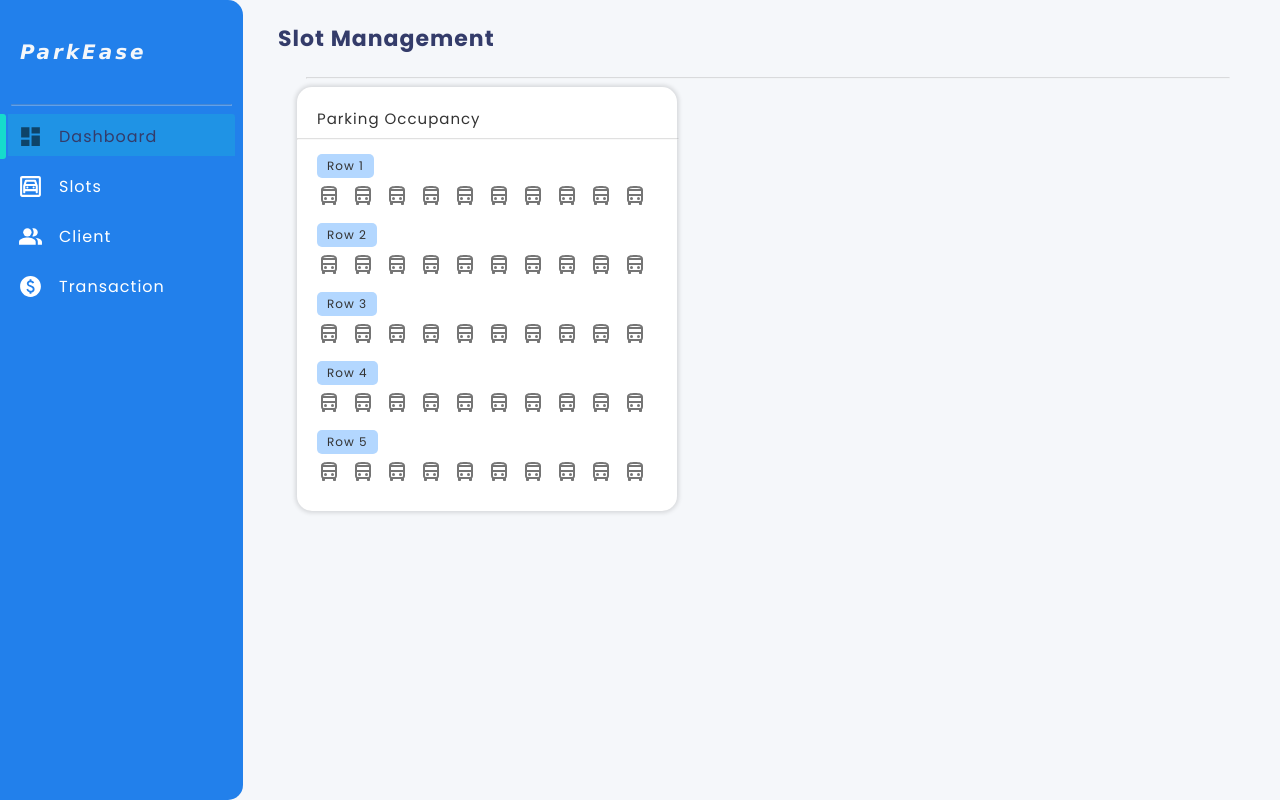
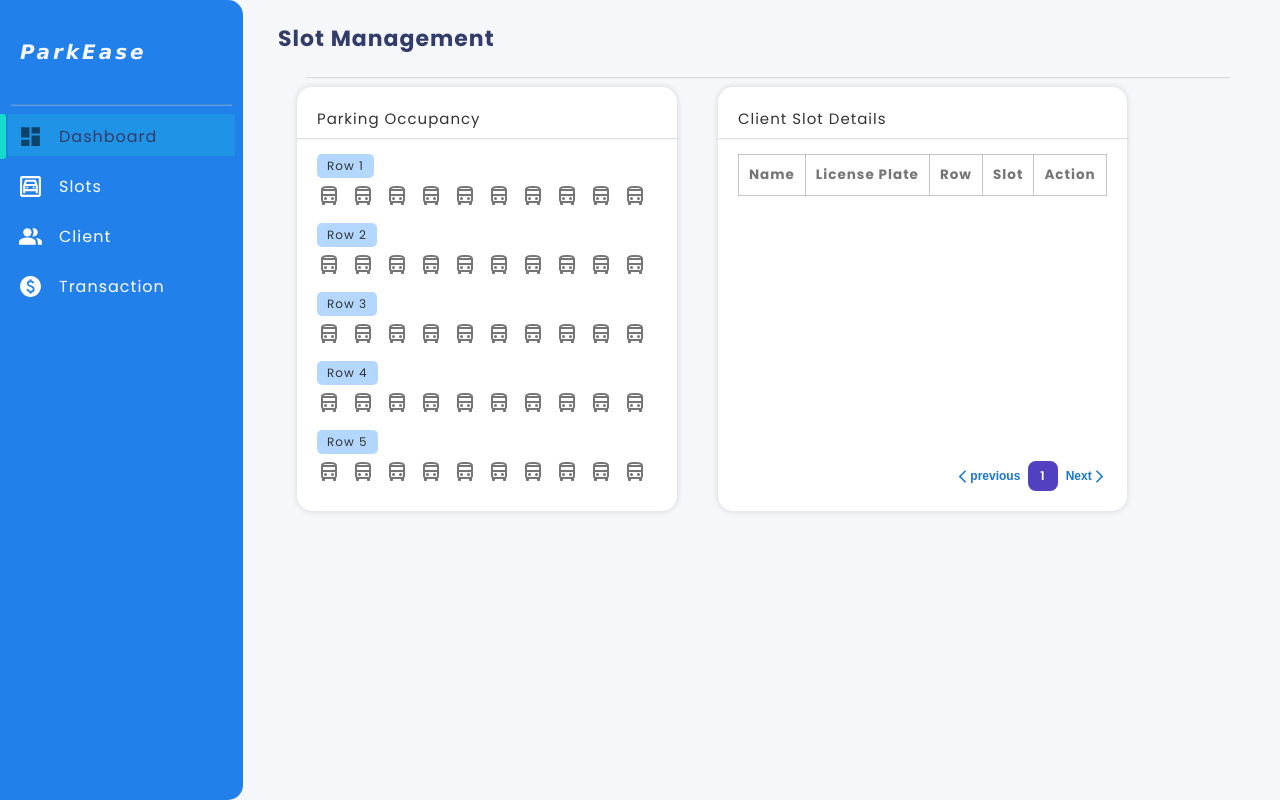
Before and after one commit to froyd03/Parking-Managment-System, a React (Vite) app: page /slot in a window 1280 px wide. Built offline with nearby package versions, Linux system fonts and the light colour scheme.

Commit message:
fix design for inputs and revision code for css

```diff
--- a/src/pages/Client/Client.css
+++ b/src/pages/Client/Client.css
@@ -3,11 +3,13 @@
     padding: 20px;
     border-radius: 10px;
     margin-left: 2%;
+    position: relative;
     box-shadow: 0 4px 6px rgba(0, 0, 0, 0.1);
 }
 
 .table-responsive {
     overflow-x: auto;
+    margin-top: 1.5rem;
 }
 
 @media (max-width: 768px) {
--- a/src/pages/Client/Client.jsx
+++ b/src/pages/Client/Client.jsx
@@ -115,6 +115,8 @@ export default function Client(){
                             <option value="guest">Guests</option>
                         </select>
                     <div className="records-section">
+                        <p>Client History Overview </p>
+                        <hr className='line'/>
                         <div className = "table-responsive">
                             <table id="completed-parking-table">
                                 <thead>
--- a/src/pages/Dashboard/Dashboard.css
+++ b/src/pages/Dashboard/Dashboard.css
@@ -1,12 +1,13 @@
 .meter{
     width: 87%;
     height: 30%;
+    position: relative;
     display: flex;
     flex-direction: column;
     margin-left: 2%;
     border-radius: 10px;
     background-color: white;
-    padding: 10px 20px;
+    padding: 20px;
     font-size: 15px;
     box-shadow: 0px 0px 4px 1px rgba(0, 0, 0, 0.096);
 }
@@ -41,17 +42,36 @@
 .search{
     display: flex;
     flex-direction: row;
+    align-items: center;
+    margin-bottom: 1rem;
     justify-content: space-between;
 }
 
-.search-bar input{
-    margin-top: 5%;
-    width: 120px;
+.search-bar{
+    display: flex;
+    align-items: center;
     border-radius: 7px;
-    outline: none;
-    padding: 3px 5px;
-    background-color: rgba(0, 0, 0, 0.048);
-    border: 1px solid rgba(0, 0, 0, 0.466) ;
+    height: 20px;
+    width: 20%;
+    padding: 5px 8px;
+    border: 1px solid rgba(0, 0, 0, 0.212);
+
+    & > input{
+        padding: 0;
+        width: 100%;
+        height: 100%;
+
+        &:focus, &{
+            outline: none;
+            border: none;
+            background-color: transparent;
+        }
+    }
+
+    &:focus-within{
+        outline: 1px solid #156FF5;
+        background-color: #f4f4f496;
+    }
 }
 
 .add{
@@ -94,10 +114,7 @@ form h4{
 }
 
 .formInp{
-    padding: 10px;
-    border-radius: 10px;
     width: 90%;
-    border: 1px solid rgba(0, 0, 0, 0.5);
     margin-bottom: .9rem;
 }
 
@@ -107,18 +124,13 @@ form h4{
     align-items: center;
 }
 
-.formInp:focus, #inp-hour:focus, #inp-mins:focus{
-    outline: 1px solid #156FF5;
-    background-color: #F4F4F4;
-}
-
 .rbtn{
     display: flex;
     flex-direction: row;
     font-size: 14px;
     gap: 1rem;
     padding: 10px;
-    border: 1px solid rgba(0, 0, 0, 0.459);
+    border: 1px solid rgba(0, 0, 0, 0.212);
     width: 90%;
     border-radius: 10px;
     margin-bottom: .9rem;
--- a/src/pages/Dashboard/Dashboard.jsx
+++ b/src/pages/Dashboard/Dashboard.jsx
@@ -132,7 +132,8 @@ export default function Dashboard(){
                 clientType: clientOpt.current.value,
                 timeIn: formatDate(),
                 Rate: vehicleRbtn.current.checked ? "₱15/hr" : "₱7/hr",
-                slotLocation: Number(floorOpt.current.value) * 10 + Number(slotOpt.current.value)
+                Floor: Number(floorOpt.current.value),
+                Slot: Number(slotOpt.current.value)
             }
             setActiveData(tr => [newClient, ...tableRow]);
             setStoredData(newClient);
@@ -235,8 +236,8 @@ export default function Dashboard(){
             <div className="meter">
                 <div className="search">
                     <p>Parking Meter</p>
-                        <div className="search-bar">
-                        <SearchIcon />
+                    <div className="search-bar">
+                        <SearchIcon color='action' sx={{fontSize: 22}}/>
                         <input placeholder="Plate #" type="text"/>
                     </div>
                 </div>
--- a/src/pages/Slot/Slot.css
+++ b/src/pages/Slot/Slot.css
@@ -5,18 +5,12 @@
     padding: 20px;
     position: relative;
     border-radius: 15px;
-    margin-left: 4%;
-    box-shadow: 0px 0px 4px 2px rgba(0, 0, 0, 0.123);
+    margin: 0 4% 0 4%;
+    box-shadow: 0px 0px 4px 2px rgba(0, 0, 0, 0.08);
 }
 
-.occupancyTable p{
+.occupancyTable p, .slotDetails p{
     margin: 0;
-}
-
-.occupancyTable hr{
-    position: absolute;
-    left: 0;
-    width: 100%;
 }
 
 .eachRow p{
@@ -38,3 +32,30 @@
     flex-direction: column;
     gap: .5rem;
 }
+
+.container{
+    display: flex;
+    flex-direction: row;
+}
+
+.slotDetails{
+    background-color: #FFFF;
+    padding: 20px;
+    position: relative;
+    border-radius: 15px;
+    box-shadow: 0px 0px 4px 2px rgba(0, 0, 0, 0.08);
+
+    & > table{
+        margin-top: 1.5rem;
+    }
+}
+
+.pagination{
+    position: absolute;
+    bottom: 20px;
+    right: 20px;
+}
+
+button{
+    padding: 5px 8px;
+}
--- a/src/pages/Slot/Slot.jsx
+++ b/src/pages/Slot/Slot.jsx
@@ -1,5 +1,6 @@
-import { useRef, useState } from 'react';
+import { useEffect, useRef, useState } from 'react';
 import '../Slot/Slot.css'
+import Pagination from '../../components/Pagination';
 import DirectionsBusOutlinedIcon from '@mui/icons-material/DirectionsBusOutlined';
 
 export default function Slot(){
@@ -8,13 +9,12 @@ export default function Slot(){
     const Row = totalSlot / column;;
 
     const tableRow = JSON.parse(localStorage.getItem("data")) || [];
-    const iconRef = useRef([]);
 
     function occupied(i){
         let isEqual;
         for(let j = 0; j < tableRow.length; j++){
             isEqual = false;
-            if(tableRow[j].slotLocation == i){
+            if(getSlotIndex(j) == i){
                 isEqual = true;
                 break;
             }
@@ -22,15 +22,59 @@ export default function Slot(){
         return isEqual ? 'primary':'action';
     }
 
-    console.log(iconRef)
+    let currentPage = 0;
+    const [showForm, setShowForm] = useState(false);
+    const [indexByPage, setIndex] = useState(0);
+
+    function getClient(index){
+        setIndex(maxPerPage*(currentPage-1) + index)
+        setShowForm(true)
+    }
+
+    function getSlotIndex(i){
+        return tableRow[i].Floor * 10 + tableRow[i].Slot;
+    }
+
+    const maxPerPage = 5;
+    const [front, setFront] = useState(-1);
+    const [back, setBack] = useState(maxPerPage);
+
+    function nextBtn(){
+        if(back >= tableRow.length){
+            return;
+        }else{
+            setFront(s => s + maxPerPage);
+            setBack(b => b + maxPerPage);
+        }
+    }
+
+    function previousBtn(){
+        if(front <= -1){
+            return;
+        }else{
+            setFront(s => s - maxPerPage);
+            setBack(b => b - maxPerPage);
+        }
+    }
+
+    useEffect(() => {
+        currentPage = Math.ceil(back / tableRow.length)
+
+
+    }, [front])
+
+    const limitShow = tableRow.filter((_, index) => {
+        return front < index && back > index;
+    })
 
     return(
         <section>
            <h3>Slot Management</h3>
-           <hr />
+           <hr/>
+           <div className="container">
                 <div className="occupancyTable">
                         <p>Parking Occupancy</p>
-                <hr />
+                        <hr className='line'/>
                         <div className="rows">
                             {Array.from({length: Row}, (_, rowIndex) => (
                                     <div key={rowIndex} className="eachRow" >
@@ -41,17 +85,56 @@ export default function Slot(){
                                                     <DirectionsBusOutlinedIcon
                                                         color={occupied(rowIndex * column + colIndex)}
                                                         key={colIndex}
-                                                className='icon'
-                                                ref={(el) => iconRef.current[rowIndex * column + colIndex] = el}/>
+                                                        className='icon'/>
                                                 ))}
                                             </span>
                                         </div>
                                     </div>
                                 ))}
                         </div>
+                </div>
+                <div className="slotDetails">
+                    <p>Client Slot Details</p>
+                    <hr className='line' />
+                    <table>
+                        <thead>
+                            <tr>
+                                <th>Name</th>
+                                <th>License Plate</th>
+                                <th>Row</th>
+                                <th>Slot</th>
+                                <th>Action</th>
+                            </tr>
+                        </thead>
+                        <tbody>
+                            {limitShow.map((value, index) =>
+                            <tr key={index}>
+                                <td>{value.ClientName}</td>
+                                <td>{value.licensePlate}</td>
+                                <td>Row {value.Floor + 1}</td>
+                                <td>Slot {value.Slot + 1}</td>
+                                <td>
+                                    <button onClick={() => getClient(index)}>transfer</button>
+                                </td>
+                            </tr>
+                            )}
+                        </tbody>
+                    </table>
+                    <div className='pagination'>
+                        <Pagination numberOfData={tableRow.length} // 6
+                                    maxPerPage={maxPerPage}
+                                    prevClick={previousBtn}
+                                    nextClick={nextBtn}/>
+                    </div>
+                </div>
+           </div>
+           {showForm && <div id="modal">
 
+                <div className="details">
+                    {tableRow[indexByPage].ClientName}
+                </div>
 
-           </div>
+            </div>}
         </section>
     )
 }
--- a/src/styles/global.css
+++ b/src/styles/global.css
@@ -39,6 +39,7 @@ label {
 p {
     font-size: 15px;
     color: #333;
+    margin: 0;
 }
 
 table{
@@ -175,3 +176,21 @@ button:hover{
     margin-top: 40px;
     font-size: 12px;
 }
+
+input:focus{
+    outline: 1px solid #156FF5;
+    background-color: #F4F4F4;
+}
+
+input{
+    padding: 10px;
+    border: 1px solid rgba(0, 0, 0, 0.384);
+    border-radius: 10px;
+}
+
+
+.line{
+    position: absolute;
+    left: 0;
+    width: 100%;
+}
--- a/user.json
+++ /dev/null
@@ -1,6 +0,0 @@
-
-    {
-        "FirstName": "Froyd",
-        "username":"Froyd@03",
-        "password":"Froydadmin"
-    }
```
Lines whose indentation alone changed are shown as unchanged.
